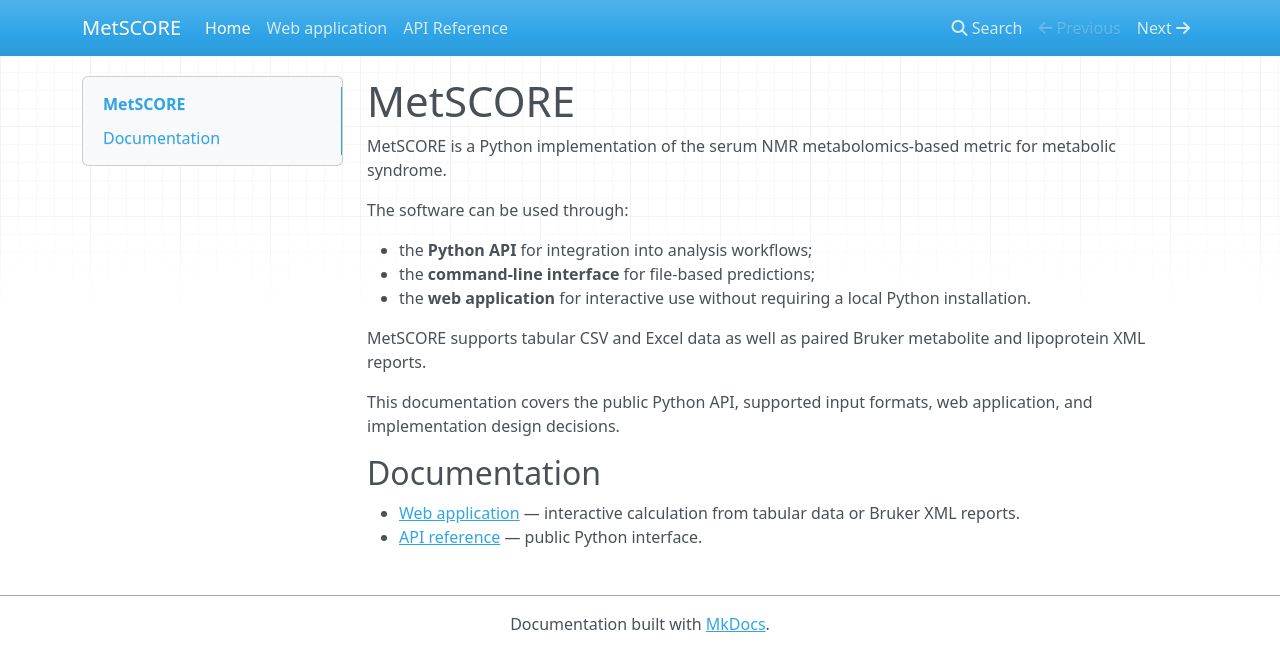
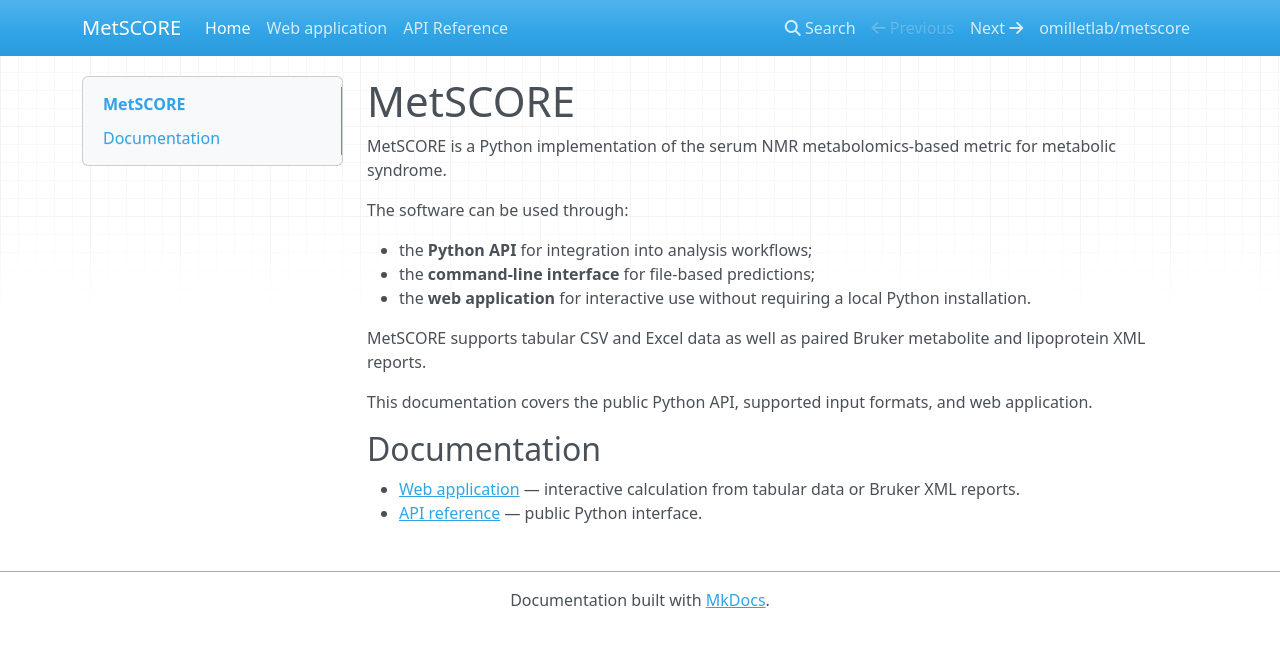
Before and after one commit to omilletlab/metscore, an MkDocs documentation site: the page built from docs/index.md, in a window 1280 px wide. Shown: the top 671 px of the page. Built offline with MkDocs 1.6.1, drawn with Linux system fonts in a browser that asks for light colours; nearby versions of some CDN libraries.

Commit message:
Add repository link to documentation

```diff
--- a/docs/index.md
+++ b/docs/index.md
@@ -10,7 +10,7 @@
 
 MetSCORE supports tabular CSV and Excel data as well as paired Bruker metabolite and lipoprotein XML reports.
 
-This documentation covers the public Python API, supported input formats, web application, and implementation design decisions.
+This documentation covers the public Python API, supported input formats, and web application.
 
 ## Documentation
 
--- a/mkdocs.yml
+++ b/mkdocs.yml
@@ -1,5 +1,10 @@
 site_name: MetSCORE
 site_description: Python implementation of MetSCORE
+site_url: https://omilletlab.github.io/metscore/
+
+repo_url: https://github.com/omilletlab/metscore
+repo_name: omilletlab/metscore
+edit_uri: ""
 
 theme:
   name: mkdocs
```
